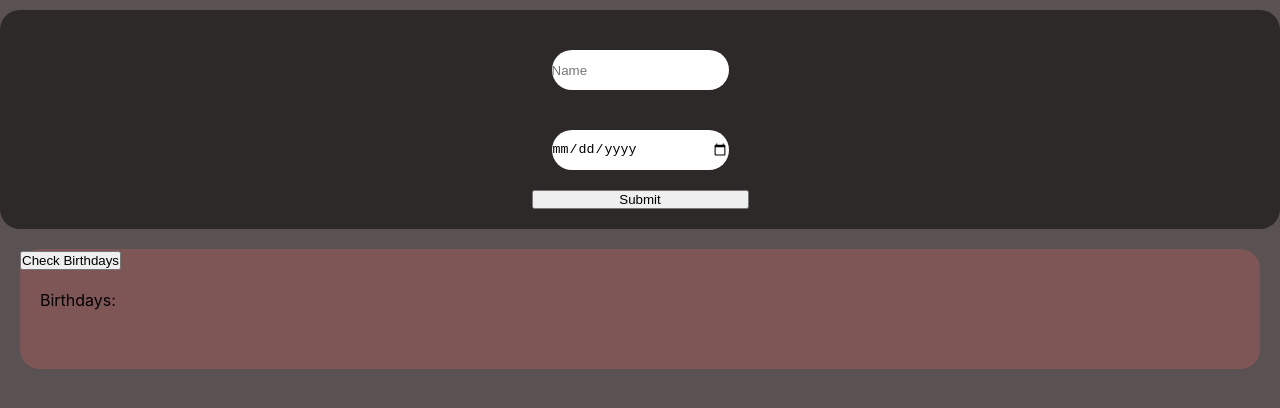
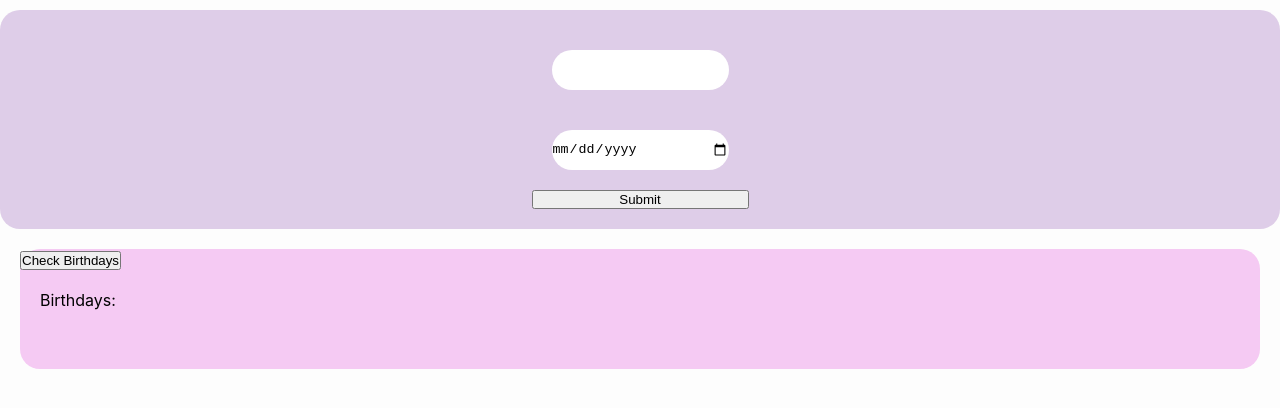
Before and after one commit to Arsh1333/Birthday, a React (Create React App) app: page / in a window 1280 px wide. Shown: the top 408 px of the page. Built offline with nearby package versions, Linux system fonts and the light colour scheme.

Commit message:
changed colors

```diff
--- a/src/App.css
+++ b/src/App.css
@@ -3,7 +3,7 @@
   padding: 0;
 }
 body {
-  background-color: rgb(90, 82, 82);
+  background-color: rgb(253, 253, 253);
 }
 .App {
   display: flex;
@@ -11,7 +11,7 @@ body {
   flex-direction: column;
 }
 .main-content {
-  background-color: rgba(0, 0, 0, 0.5);
+  background-color: rgba(192, 158, 212, 0.5);
   display: flex;
   justify-content: center;
   margin-top: 10px;
@@ -38,7 +38,7 @@ input {
   margin-top: 150px;
 }
 .card {
-  background-color: rgb(126, 86, 86);
+  background-color: rgb(245, 202, 243);
   height: 120px;
   border-radius: 20px;
   margin: 20px;
--- a/src/App.js
+++ b/src/App.js
@@ -7,6 +7,7 @@ function App() {
   const [displayedName, setDisplayedName] = useState("");
   const [date, setDate] = useState("");
   const [displayDate, setDisplayDate] = useState("");
+  const [birthdayList, setBirthdayList] = useState([]);
   const handleNameChange = (e) => {
     setName(e.target.value);
   };
@@ -17,6 +18,7 @@ function App() {
     e.preventDefault();
     setDisplayedName(name);
     setDisplayDate(date);
+    setBirthdayList([...birthdayList, name]);
   };
   const btnHandler = () => {
     const currentDate = new Date();
@@ -35,12 +37,7 @@ function App() {
     <div className="App">
       <div className="main-content">
         <form className="inputs">
-          <input
-            type="text"
-            placeholder="Name"
-            value={name}
-            onChange={handleNameChange}
-          />
+          <input type="text" value={name} onChange={handleNameChange} />
           <input
             type="date"
             placeholder="Date"
@@ -56,6 +53,11 @@ function App() {
         <button onClick={btnHandler}>Check Birthdays</button>
         <p>Birthdays:{displayedName}</p>
         <p>{displayDate}</p>
+        <ul>
+          {birthdayList.map((bday, index) => {
+            <li key={index}>{bday}</li>;
+          })}
+        </ul>
       </div>
 
       {/*<p>{name}</p>*/}
```
